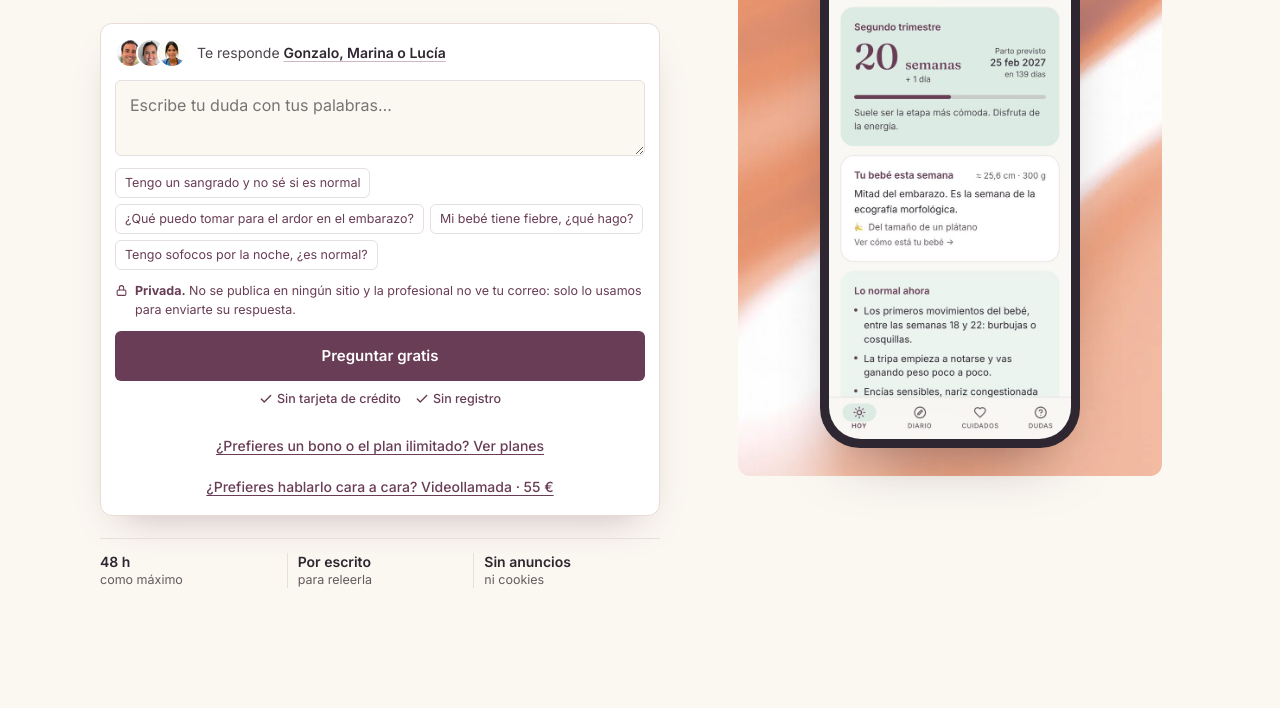
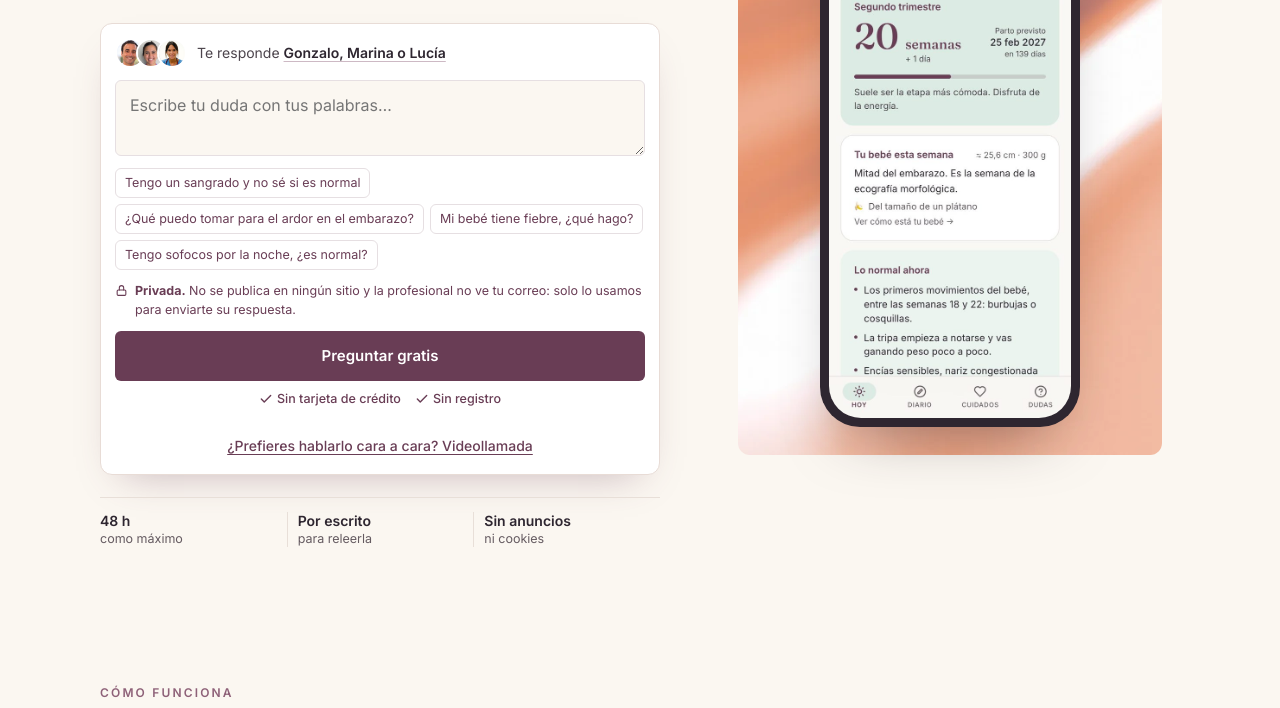
Before and after one commit to jnozaleda/vera-cycle, a plain HTML site: page index.html in a window 1280 px wide. Shown: the part 389-1097 px from the top of the page. Drawn offline with Linux system fonts and the light colour scheme.

Commit message:
Web: fuera «Ver planes» del formulario y sin precio en el enlace de videollamada
Co-Authored-By: Claude Opus 5.5 <noreply@anthropic.com>

```diff
--- a/index.html
+++ b/index.html
@@ -172,7 +172,7 @@ section { padding: 64px 0; }
 .done .small { font-size: 13.5px; color: var(--muted); }
 .done .btn { width: auto; margin-top: 6px; }
 .linkplans { display: block; margin: 10px auto 0; background: none; border: 0; color: var(--plum); font: 500 14px 'Inter', sans-serif; text-decoration: underline; text-underline-offset: 3px; cursor: pointer; padding: 6px; }
-.linkvideo { text-align: center; margin-top: 0; }
+.linkvideo { text-align: center; }
 .done .linkbtn { background: none; border: 0; color: var(--plum); font: 600 14px 'Inter', sans-serif; text-decoration: underline; text-underline-offset: 3px; cursor: pointer; padding: 6px; }
 .done label { display: flex; gap: 10px; text-align: left; font-size: 13px; color: var(--text); align-items: flex-start; }
 .done label input { margin-top: 3px; accent-color: var(--plum); }
@@ -397,8 +397,7 @@ footer { border-top: 1px solid var(--line); padding: 32px 0 40px; }
         </div>
         <button class="btn btn-p" type="submit" id="ask-send">Preguntar gratis</button>
         <ul class="perks" aria-label="Condiciones"><li><svg width="14" height="14" viewBox="0 0 24 24" fill="none" stroke="currentColor" stroke-width="2.4" stroke-linecap="round" stroke-linejoin="round" aria-hidden="true"><path d="M20 6 9 17l-5-5"/></svg>Sin tarjeta de crédito</li><li><svg width="14" height="14" viewBox="0 0 24 24" fill="none" stroke="currentColor" stroke-width="2.4" stroke-linecap="round" stroke-linejoin="round" aria-hidden="true"><path d="M20 6 9 17l-5-5"/></svg>Sin registro</li></ul>
-        <button type="button" class="linkplans" id="ask-plans">¿Prefieres un bono o el plan ilimitado? Ver planes</button>
-        <a class="linkplans linkvideo" id="ask-video" href="videollamada/?de=web">¿Prefieres hablarlo cara a cara? Videollamada · 55 €</a>
+        <a class="linkplans linkvideo" id="ask-video" href="videollamada/?de=web">¿Prefieres hablarlo cara a cara? Videollamada</a>
         <p class="fine" id="ask-fine" hidden>Te escribiremos una vez para saber si te ayudó. No es para urgencias. <a href="privacy.html#consultas">Cómo tratamos tus datos</a>.</p>
       </form>
       <div class="done" id="ask-done" hidden aria-live="polite"></div>
@@ -712,7 +711,7 @@ footer { border-top: 1px solid var(--line); padding: 32px 0 40px; }
     $('ask-urgent').hidden = !s.urgent;
     // Videollamada (vera-backlog#86): con la profesional elegida, si la hay
     $('ask-video').href = `videollamada/?de=web${to ? `#reservar-${to}` : ''}`;
-    $('ask-video').textContent = `¿Prefieres hablarlo cara a cara? Videollamada${to ? ` con ${PROS[to].name}` : ''} · 55 €`;
+    $('ask-video').textContent = `¿Prefieres hablarlo cara a cara? Videollamada${to ? ` con ${PROS[to].name}` : ''}`;
     if (opened && !busy) send.textContent = to ? `Enviar${store.get('hera-free-left') === '0' ? '' : ' gratis'} a ${PROS[to].name}` : 'Elige a quién preguntar';
   }
   function open() {
@@ -911,7 +910,7 @@ footer { border-top: 1px solid var(--line); padding: 32px 0 40px; }
     hit('planes_abiertos');
     showPlans({ freeLimit: 2, early: true }, { to: chosen(), text: ta.value.trim(), follow: $('ask-follow').checked });
   }
-  $('ask-plans').addEventListener('click', openPlans);
+  $('ask-plans')?.addEventListener('click', openPlans);
   document.querySelectorAll('[data-goplans]').forEach((a) => a.addEventListener('click', (ev) => { ev.preventDefault(); goAsk(); if (isEmail(email.value)) openPlans(); else { open(); showErr('Escribe tu correo y toca «Ver planes»: el plan va a su nombre.'); } }));
   function showLimit(j, q = {}) {
     if (j.pay) { showPlans(j, q); return; }
```
